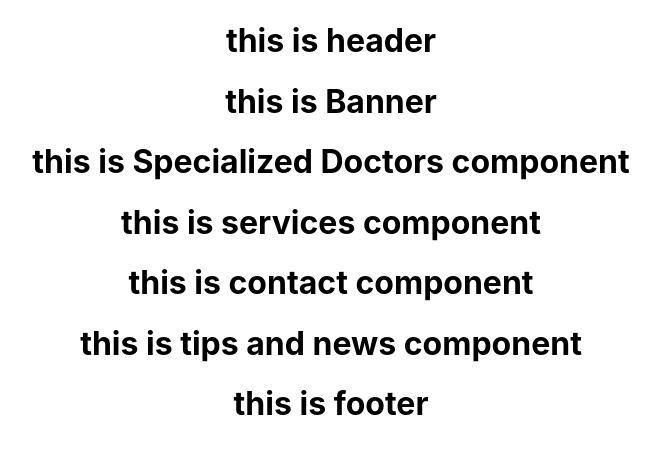
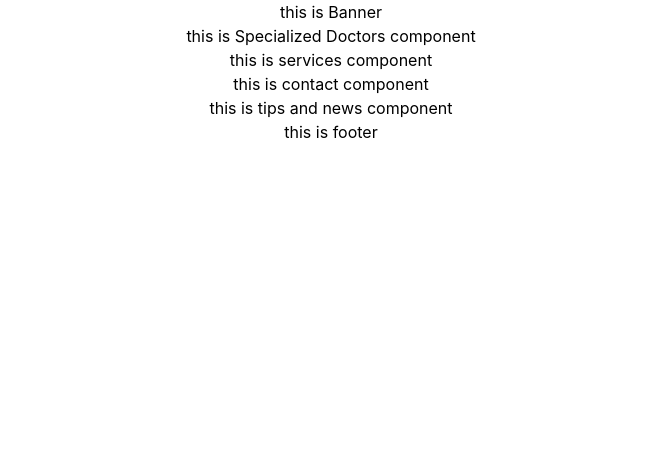
Before and after one commit to Jaber4770/Medik-Plus-wrong-, a React (Create React App) app: page / in a window 1280 px wide. Shown: the top 454 px of the page, without its empty margins (309-969 px from the left). Built offline with nearby package versions, Linux system fonts and the light colour scheme.

Commit message:
react tailwind css installed

```diff
--- a/package.json
+++ b/package.json
@@ -35,5 +35,10 @@
       "last 1 firefox version",
       "last 1 safari version"
     ]
+  },
+  "devDependencies": {
+    "autoprefixer": "^10.4.2",
+    "postcss": "^8.4.6",
+    "tailwindcss": "^3.0.20"
   }
 }
--- a/src/Components/Shared/Header/Header.js
+++ b/src/Components/Shared/Header/Header.js
@@ -3,7 +3,7 @@
 const Header = () => {
     return (
         <div>
-            <h1>this is header</h1>
+
         </div>
     );
 };
--- a/src/index.css
+++ b/src/index.css
@@ -11,3 +11,7 @@
   font-family: source-code-pro, Menlo, Monaco, Consolas, 'Courier New',
     monospace;
 }
+
+@tailwind base;
+@tailwind components;
+@tailwind utilities;
--- /dev/null
+++ b/tailwind.config.js
@@ -0,0 +1,9 @@
+module.exports = {
+  content: [
+    "./src/**/*.{js,jsx,ts,tsx}",
+  ],
+  theme: {
+    extend: {},
+  },
+  plugins: [],
+}
```
Also changed, not shown: 1 other file (tests, documents, lock files or other folders).
